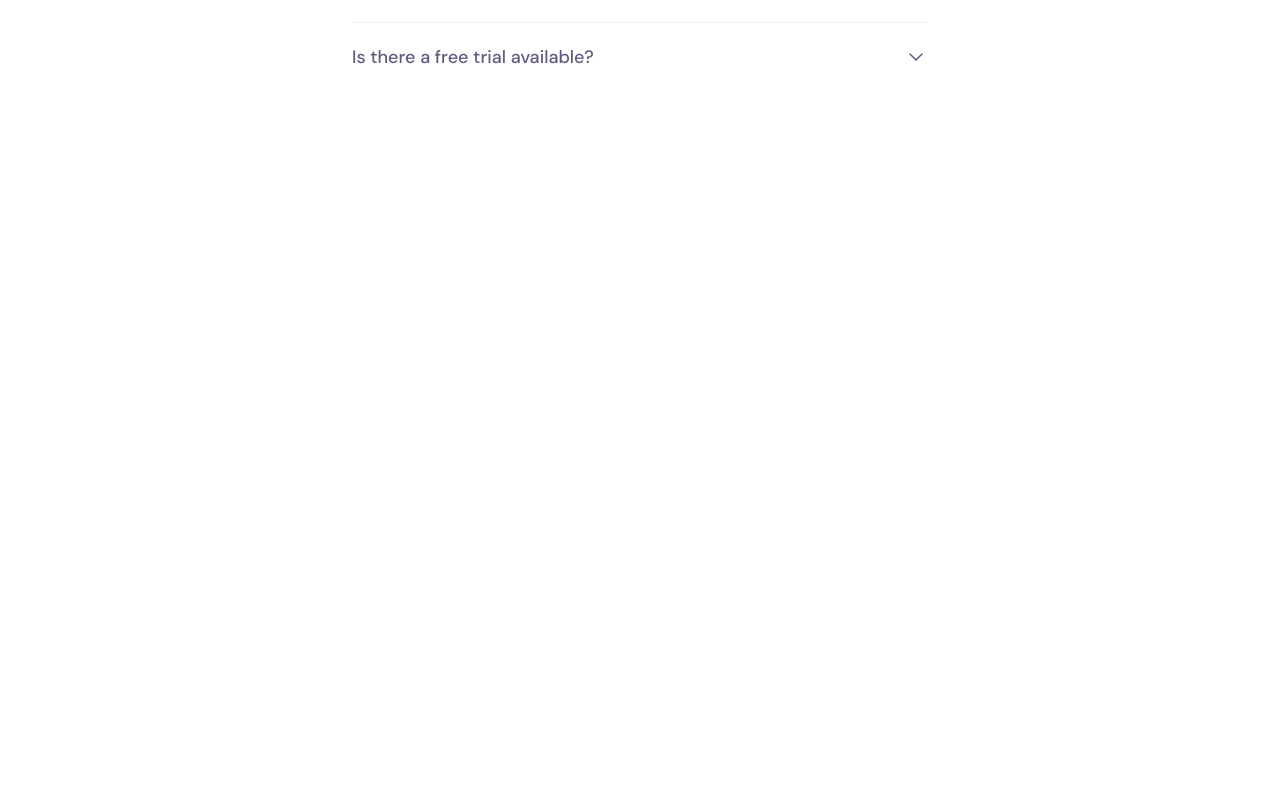
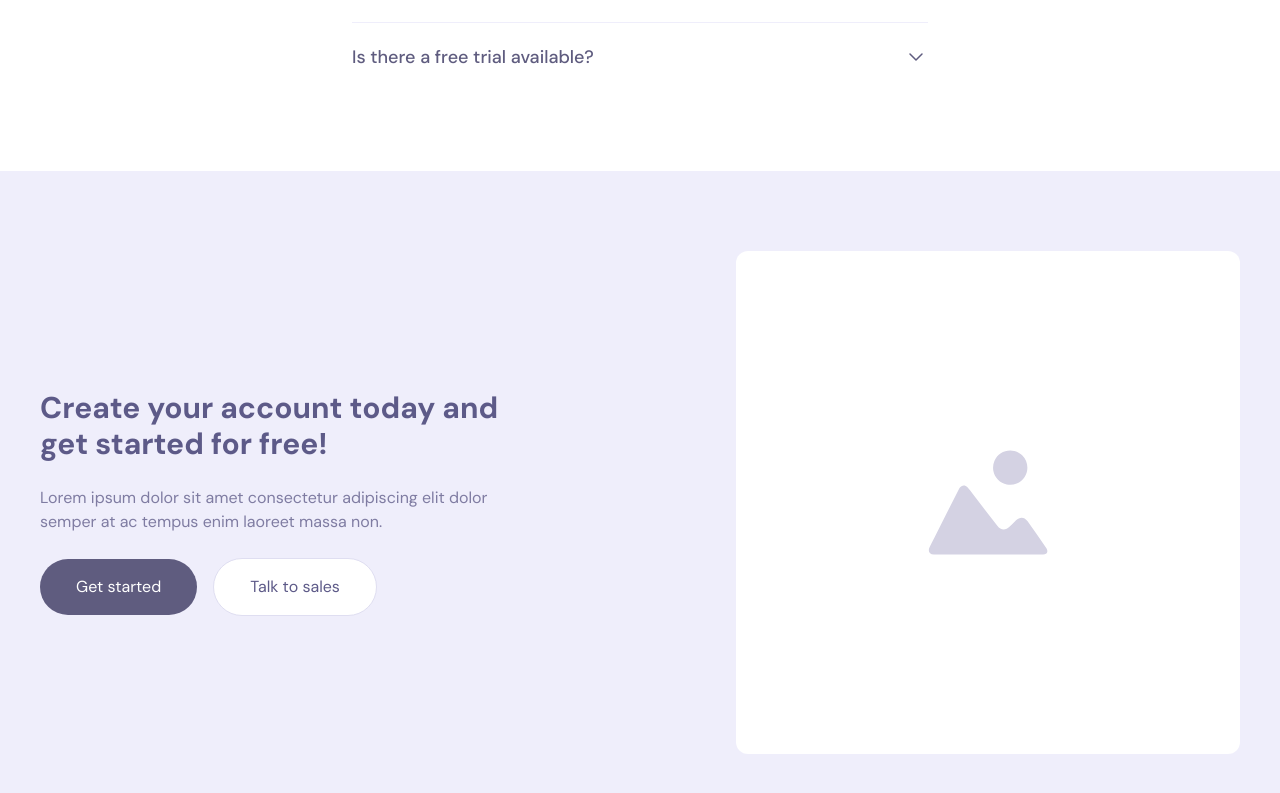
Before and after one commit to sashacvetkovich/next-auth-boilerplate, a Next.js app: page / in a window 1280 px wide. Shown: the part 2091-2884 px from the top of the page. Before the commit the page ends 2262 px from the top, so only its background shows below. Built offline with nearby package versions, Linux system fonts and the light colour scheme; no server answers.

Commit message:
Added call to action section

```diff
--- a/src/app/page.tsx
+++ b/src/app/page.tsx
@@ -2,6 +2,7 @@ import Faq from '@/components/Faq/Faq';
 import Hero from '@/components/Hero/Hero';
 import LogoStrip from '@/components/LogoStrip/LogoStrip';
 import PricingContainer from '@/components/Pricing/PricingContainer/PricingContainer';
+import CallToAction from '@/components/CallToAction/CallToAction';
 
 export default function Home() {
   return (
@@ -10,6 +11,7 @@ export default function Home() {
       <LogoStrip />
       <PricingContainer />
       <Faq />
+      <CallToAction/>
     </main>
   );
 }
--- /dev/null
+++ b/src/components/CallToAction/CallToAction.tsx
@@ -0,0 +1,30 @@
+import Image from 'next/image';
+import Button from '../shared/Button/Button';
+import exampleImageSecondary from '@/assets/images/example-image-secondary.svg';
+
+const CallToAction = () => {
+  return (
+    <div className='bg-primary-300 py-20'>
+      <div className='container mx-auto px-5 sm:px-10 grid lg:grid-cols-2 gap-x-48 items-center'>
+        <div className='space-y-6'>
+          <h2 className='text-heading text-3xl font-bold'>
+            Create your account today and get started for free!
+          </h2>
+          <p className='text-primary-800'>
+            Lorem ipsum dolor sit amet consectetur adipiscing elit dolor semper
+            at ac tempus enim laoreet massa non.
+          </p>
+          <div className='space-x-4'>
+            <Button text='Get started' type='primaryMedium' />
+            <Button text='Talk to sales' type='outlineMedium' />
+          </div>
+        </div>
+        <div className='bg-white hidden lg:flex items-center justify-center rounded-xl'>
+          <Image src={exampleImageSecondary} alt='example-image' />
+        </div>
+      </div>
+    </div>
+  );
+};
+
+export default CallToAction;
```
Also changed, not shown: src/assets/images/example-image-secondary.svg (added).
